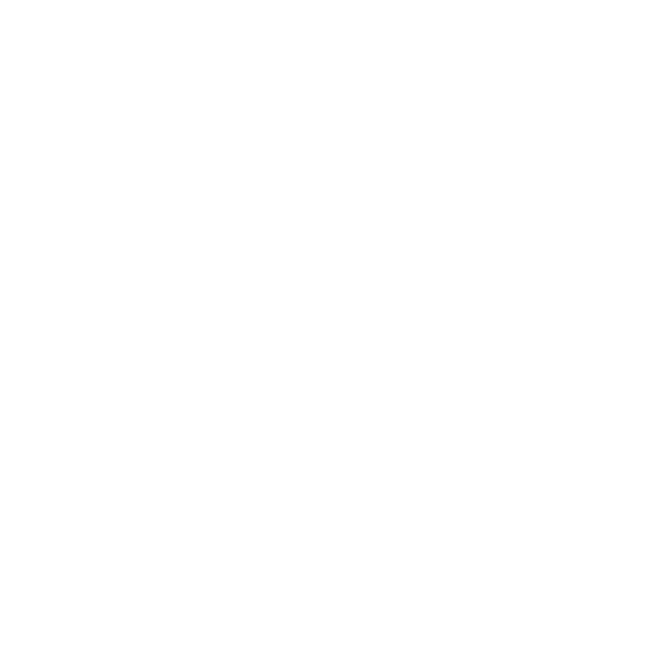
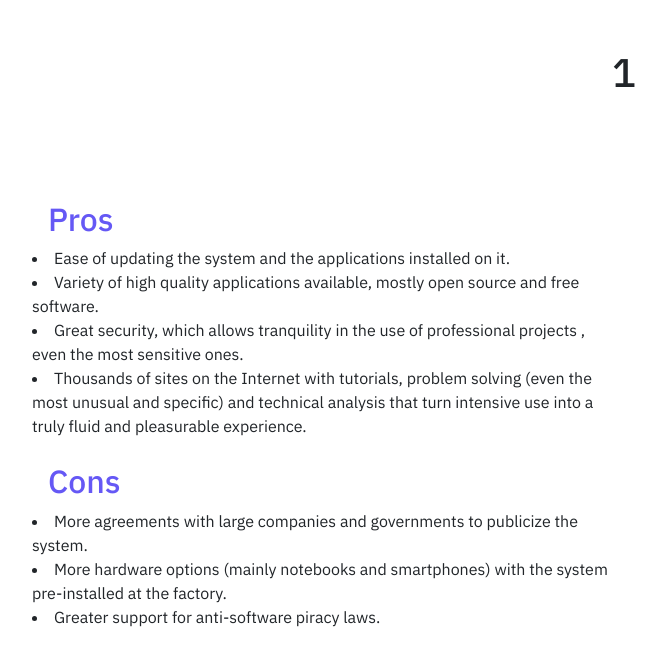
Before and after one commit to linucks-io/linucks.io-client, a React (Create React App) app: page /distro/1 in a window 1280 px wide. Shown: the top 666 px of the page, without its empty margins (16-682 px from the left). Built offline with nearby package versions, Linux system fonts and the light colour scheme; no server answers.

Commit message:
feat: Added react-vnc to DistroPage

```diff
--- a/src/App.jsx
+++ b/src/App.jsx
@@ -3,6 +3,7 @@
 import './App.scss';
 import { Container } from 'react-bootstrap';
 import LandingPage from './pages/LandingPage/LandingPage';
+import DistroPage from './pages/DistroPage/DistroPage';
 
 function App() {
   return (
@@ -12,6 +13,9 @@
           <Route exact path="/">
             <LandingPage />
           </Route>
+          <Route path="/distro/:distroName">
+            <DistroPage />
+          </Route>
         </Switch>
       </Container>
     </BrowserRouter>
--- a/src/components/AlphabetCard/AlphabetCard.jsx
+++ b/src/components/AlphabetCard/AlphabetCard.jsx
@@ -12,9 +12,7 @@
         <Card.Title className="text-center card-title">
           {alphabet}
         </Card.Title>
-        <a href="/">
-          {distros.map((distro) => <div>{distro}</div>)}
-        </a>
+        {distros.map((distro) => <div><a href={`/distro/${distro}`}>{distro}</a></div>)}
       </Card.Body>
     </Card>
   </Col>
--- a/src/pages/DistroPage/DistroPage.jsx
+++ b/src/pages/DistroPage/DistroPage.jsx
@@ -0,0 +1,99 @@
+import React, { useEffect, useState } from 'react';
+import { Row, Col } from 'react-bootstrap';
+import { useParams } from 'react-router-dom';
+import { VncScreen } from 'react-vnc';
+import './DistroPage.scss';
+
+const { REACT_APP_BACKEND_URL, REACT_APP_FALLBACK_URL } = process.env;
+
+const DistroPage = () => {
+  const { distroName } = useParams();
+  const [URL, setUrl] = useState(REACT_APP_FALLBACK_URL);
+
+  const getURL = async () => {
+    try {
+      const response = await fetch(`${REACT_APP_BACKEND_URL}/provision`, {
+        method: 'POST',
+        body: JSON.stringify({
+          distroName,
+        }),
+        headers: {
+          Accept: 'application/json',
+          'Content-Type': 'application/json',
+        },
+      });
+
+      const { url, success } = (await response.json());
+
+      if (success) {
+        if (url.includes('viewOnly=true')) {
+          const newUrl = url.split('?')[0];
+          setUrl(`wss://${newUrl}`);
+          return;
+        }
+        setUrl(`wss://${url}`);
+      }
+    } catch {
+      setUrl(REACT_APP_FALLBACK_URL);
+    }
+  };
+  useEffect(() => {
+    getURL();
+  }, []);
+
+  return (
+    <div>
+      <Row className="d-flex justify-content-center p-5">
+        <h1>{distroName}</h1>
+      </Row>
+      <Row>
+        <Col className="text-left p-5">
+          <div className="d-flex">
+            <h2 className="pros ml-3">Pros</h2>
+          </div>
+          <li>Ease of updating the system and the applications installed on it.</li>
+          <li>
+            Variety of high quality applications available,
+            mostly open source and free software.
+          </li>
+          <li>
+            Great security, which allows tranquility in the use of professional projects
+            , even the most sensitive ones.
+          </li>
+          <li>
+            Thousands of sites on the Internet with tutorials,
+            problem solving (even the most unusual and specific) and technical analysis
+            that turn intensive use into a truly fluid and pleasurable experience.
+          </li>
+          <br />
+          <div className="d-flex">
+            <h2 className="cons ml-3">Cons</h2>
+          </div>
+          <li>More agreements with large companies and governments to publicize the system.</li>
+          <li>
+            More hardware options (mainly notebooks and smartphones)
+            with the system pre-installed at the factory.
+          </li>
+          <li>
+            Greater support for anti-software piracy laws.
+          </li>
+        </Col>
+        <Col>
+          <VncScreen
+            url={URL}
+            scaleViewport
+            background="#000000"
+            style={{
+              width: '75vw',
+              height: '75vh',
+            }}
+          />
+        </Col>
+
+      </Row>
+    </div>
+
+  );
+};
+
+export default DistroPage;
--- a/src/pages/DistroPage/DistroPage.scss
+++ b/src/pages/DistroPage/DistroPage.scss
@@ -0,0 +1,8 @@
+@import '../../variables';
+.cons{
+    color: $button-purple;
+}
+
+.pros{
+    color: $button-purple;
+}
```
